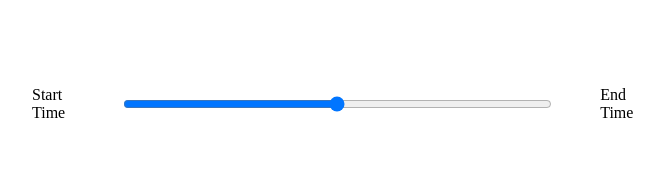
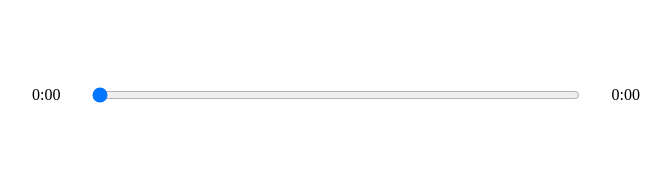
Before and after one commit to Gilles-MUESS/react-player, a React (Create React App) app: page / in a window 1280 px wide. Shown: the part 410-592 px from the top of the page, without its empty margins (304-975 px from the left). Built offline with nearby package versions, Linux system fonts and the light colour scheme.

Commit message:
Updated player section

```diff
--- a/src/components/Palyer.js
+++ b/src/components/Palyer.js
@@ -1,7 +1,8 @@
-import React, { useRef } from 'react';
+import React, { useRef, useState } from 'react';
 import { FontAwesomeIcon } from '@fortawesome/react-fontawesome';
 import {
   faPlay,
+  faPause,
   faAngleLeft,
   faAngleRight,
 } from '@fortawesome/free-solid-svg-icons';
@@ -19,20 +20,46 @@
       setIsPlaying(!isPlaying);
     }
   };
+  const timeUpdateHandler = (e) => {
+    const currentTime = e.target.currentTime;
+    const duration = e.target.duration;
+    setSongInfo({ ...songInfo, currentTime, duration });
+  };
+  const getTime = (time) => {
+    return (
+      Math.floor(time / 60) + ':' + ('0' + Math.floor(time % 60)).slice(-2)
+    );
+  };
+  const dragHandler = (e) => {
+    const currentTime = e.target.value;
+    audioRef.current.currentTime = currentTime;
+    setSongInfo({ ...songInfo, currentTime });
+  };
+  //State
+  const [songInfo, setSongInfo] = useState({
+    currentTime: 0,
+    duration: 0,
+  });
 
   return (
     <div className='player'>
       <div className='time-control'>
-        <p>Start Time</p>
-        <input type='range' />
-        <p>End Time</p>
+        <p>{getTime(songInfo.currentTime)}</p>
+        <input
+          min={0}
+          max={songInfo.duration}
+          value={songInfo.currentTime}
+          onChange={dragHandler}
+          type='range'
+        />
+        <p>{getTime(songInfo.duration)}</p>
       </div>
       <div className='play-control'>
         <FontAwesomeIcon className='skip-back' icon={faAngleLeft} size='2x' />
         <FontAwesomeIcon
           onClick={playSongHandler}
           className='play'
-          icon={faPlay}
+          icon={isPlaying ? faPause : faPlay}
           size='2x'
         />
         <FontAwesomeIcon
@@ -41,7 +68,12 @@
           size='2x'
         />
       </div>
-      <audio ref={audioRef} src={currentSong.audio}></audio>
+      <audio
+        onTimeUpdate={timeUpdateHandler}
+        onLoadedMetadata={timeUpdateHandler}
+        ref={audioRef}
+        src={currentSong.audio}
+      ></audio>
     </div>
   );
 }
--- a/src/styles/_player.scss
+++ b/src/styles/_player.scss
@@ -12,8 +12,8 @@
 
   input {
     width: 100%;
-    padding: 1rem 2rem; // risque de soucis pour déplacer le selecteur
-    margin: 0 2rem;
+    padding: 1rem 0; // risque de soucis pour déplacer le selecteur
+    margin: 0 1rem;
   }
 
   p {
```
